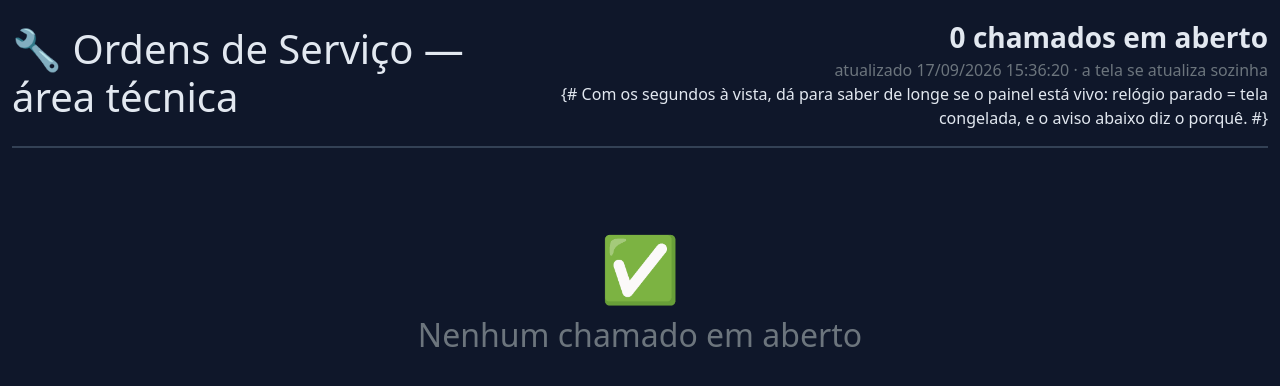
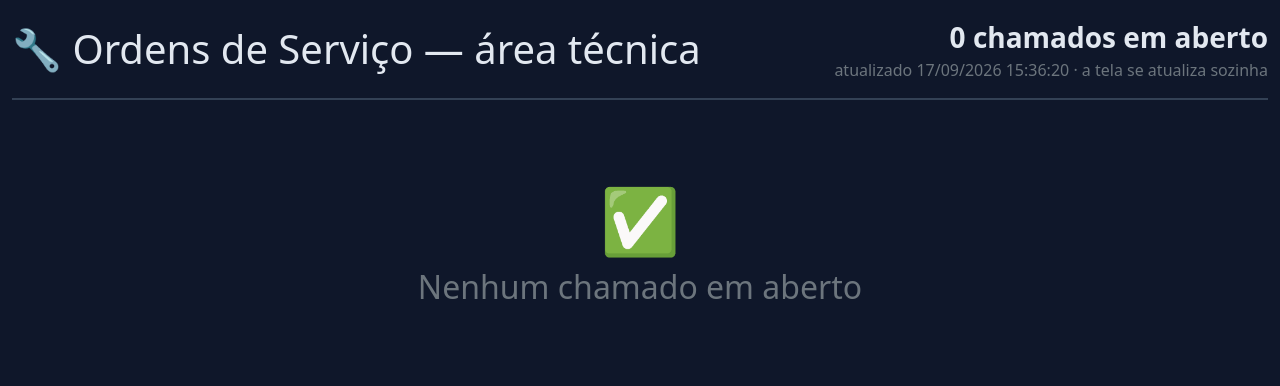
Before and after one commit to MarlonGiovany/StockLink, a Django app: page /chamados/painel/ in a window 1280 px wide. Shown: the top 386 px of the page. Run offline with Django 5.2, Linux system fonts and the light colour scheme; the visitor is signed in with stand-in values (Sample User, id 1); data comes from the database, SQL or seed files in the repository; data that the repository does not hold is empty.

Commit message:
Corrige comentário vazando como texto no painel da área técnica
O `{# #}` do Django não vale para várias linhas: quando o comentário quebra
a linha, o template deixa de tratá-lo como comentário e imprime tudo na
tela. O texto explicativo do relógio estava aparecendo para a equipe, logo
abaixo do "atualizado HH:MM:SS".

Trocado por `{% comment %}`, que é a forma correta para mais de uma linha.

Co-Authored-By: Claude Opus 5 (1M context) <noreply@anthropic.com>

```diff
--- a/templates/inventario/chamado_painel.html
+++ b/templates/inventario/chamado_painel.html
@@ -93,8 +93,10 @@ minuto e o som nunca tocava.
         atualizado <span id="painel-agora">{{ agora|date:"d/m/Y H:i:s" }}</span>
         · a tela se atualiza sozinha
       </div>
-      {# Com os segundos à vista, dá para saber de longe se o painel está vivo:
-         relógio parado = tela congelada, e o aviso abaixo diz o porquê. #}
+      {% comment %}
+      Com os segundos à vista, dá para saber de longe se o painel está vivo:
+      relógio parado = tela congelada, e o aviso abaixo diz o porquê.
+      {% endcomment %}
       <div id="aviso-conexao" class="mt-1 fw-bold"
            style="display:none;color:#FCA5A5;"></div>
     </div>
```
